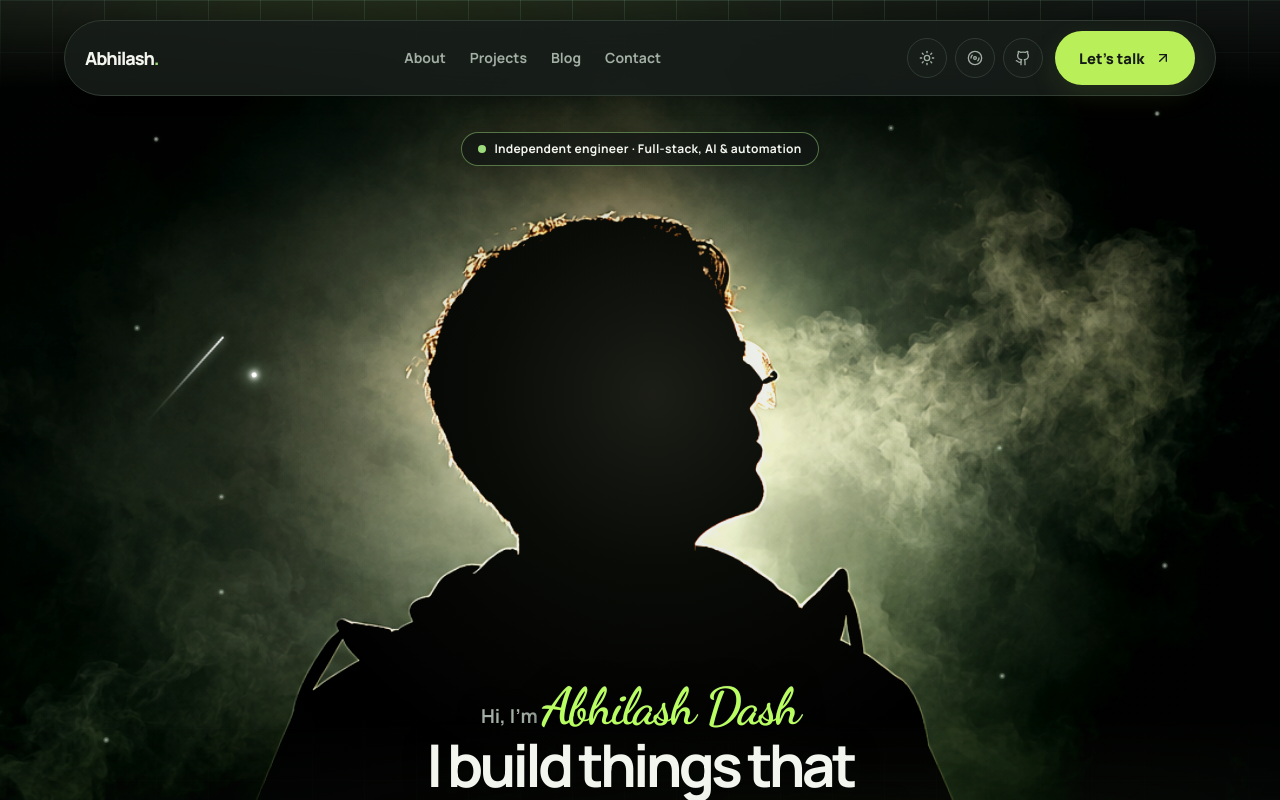
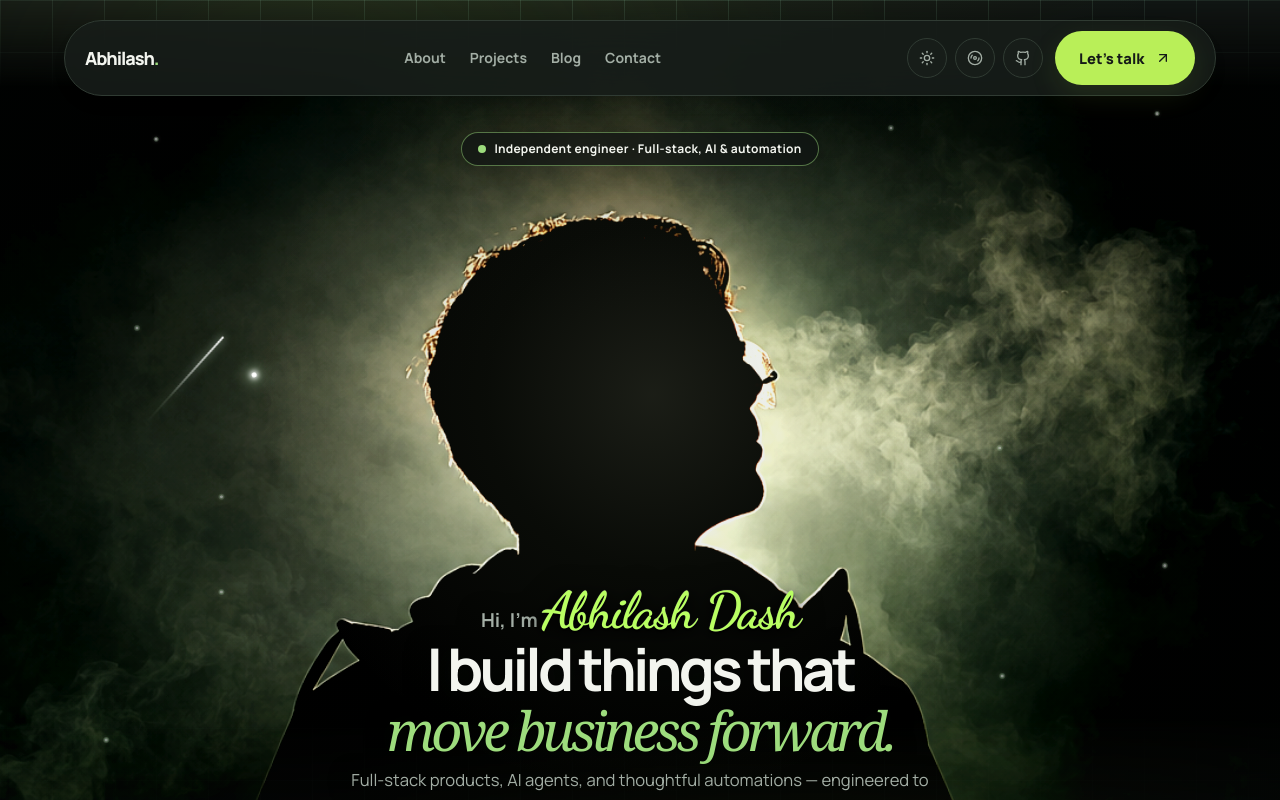
Before and after one commit to AbhilashDash10082k4/portfolio, a Next.js app: page / in a window 1280 px wide. Shown: the top 800 px of the page. Built offline with nearby package versions, Linux system fonts and the light colour scheme.

Commit message:
Tune chest text anchor for desktop and ultrawide viewports

```diff
--- a/app/globals.css
+++ b/app/globals.css
@@ -1889,7 +1889,7 @@ canvas {
 .hero-copy-layer {
   /* The copy stays in the torso/chest area as the portrait scales with the
      viewport width; this avoids the face-overlap seen on ultrawide monitors. */
-  padding-top: clamp(31rem, min(50svh, 32vw), 76rem) !important;
+  padding-top: clamp(25rem, min(46svh, 29vw), 70rem) !important;
 }
 @media (max-width: 1024px) and (min-width: 768px) {
   .hero-portrait-positioner {
```
